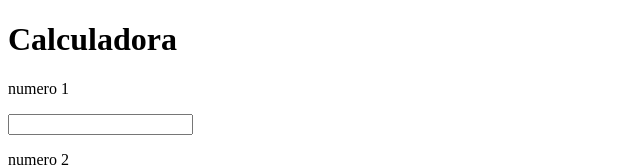
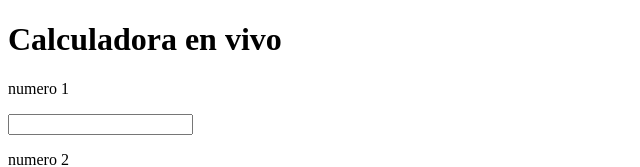
Before and after one commit to SpyroCode/js-bootcamp, a website: page sesion1/scr/index.html in a window 1280 px wide. Shown: the top 167 px of the page, without its empty margins (0-640 px from the left). Drawn offline with Linux system fonts and the light colour scheme.

Commit message:
git init comit node

```diff
--- a/sesion1/index.html
+++ b/sesion1/scr/index.html
@@ -9,7 +9,7 @@
 </head>
 
 <body>
-    <h1>Calculadora</h1>
+    <h1>Calculadora en vivo</h1>
     <main>
         <section>
             <p>numero 1</p>
```
Also changed, not shown: sesion1/package.json (added, +16 -0 lines), sesion1/scr/css/style.css (added), sesion1/scr/js/index.js (renamed from sesion1/js/index.js), 1 other file.
